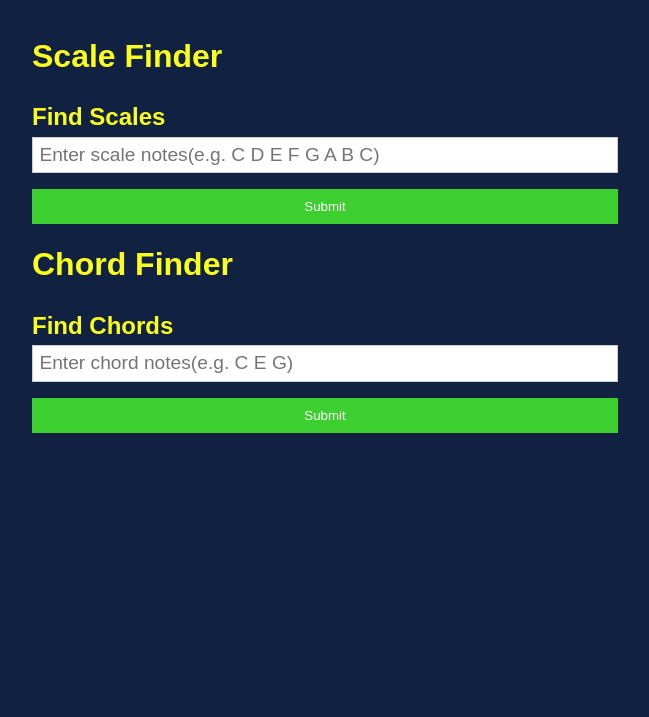
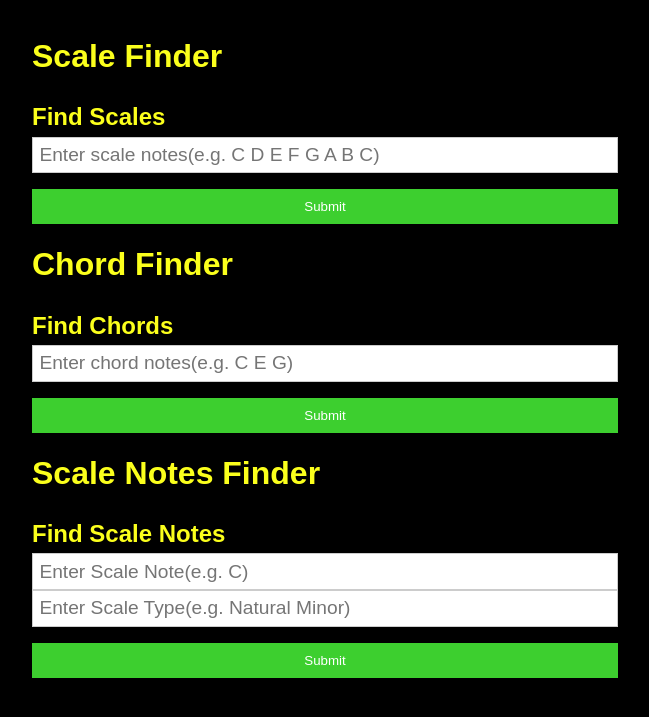
Before and after one commit to ShrikarSankpal/MusicMakingGuide, a Flask app: page / in a window 1280 px wide. Shown: the top 717 px of the page, without its empty margins (315-964 px from the left). Run offline with Flask 2, Linux system fonts and the light colour scheme; parts of the project's set-up code (start-up, migrations or seed data) failed here and were passed over.

Commit message:
added scale notes finder in web app, its still dirty though

```diff
--- a/app.py
+++ b/app.py
@@ -17,6 +17,17 @@ else:
 app.config['SQLALCHEMY_TRACK_MODIFICATIONS'] = False
 
 db = SQLAlchemy(app)
+
+#class scalesData(db.nodel):
+#    __tablename__='scalesData'
+#    note = db.Column(db.String(2))
+
+
+
+
+
+
+
 
 @app.route('/')
 def index():
@@ -39,5 +50,14 @@ def submit2():
         msg = cu.getChord(chord_notes)
         return render_template('success.html', message=msg)
 
+@app.route('/submit3', methods = ['POST'])
+def submit3():
+    if request.method == 'POST':
+        scale_base_note = request.form['scale_base_note']
+        scale_type = request.form['scale_type']
+        print("User entered :\n{},{}".format(scale_base_note,type(scale_base_note), scale_type, type(scale_type)))
+        msg = cu.getScaleNotes(scale_base_note, scale_type)
+        return render_template('success.html', message=msg)
+
 if __name__ == '__main__':
     app.run(host='127.0.0.1')
--- a/static/style1.css
+++ b/static/style1.css
@@ -5,7 +5,7 @@
 }
 
 body {
-	background: #102141;
+	background: #000000;
 	font-family: Arial, Helvetica, sans-serif;
 	color: rgb(251, 255, 28);
 	line-height: 1.6;
--- a/templates/index.html
+++ b/templates/index.html
@@ -31,6 +31,24 @@
             type="text"
             name="chord_notes"
             placeholder="Enter chord notes(e.g. C E G)"
+          />
+        </div>
+        <input type="submit" value="Submit" class="btn" />
+      </form>
+
+      <form action="/submit3" method="POST">
+        <h1>Scale Notes Finder</h1>
+        <div class="form-group">
+          <h2>Find Scale Notes</h2>
+          <input
+            type="text"
+            name="scale_base_note"
+            placeholder="Enter Scale Note(e.g. C)"
+          />
+          <input
+            type="text"
+            name="scale_type"
+            placeholder="Enter Scale Type(e.g. Natural Minor)"
           />
         </div>
         <input type="submit" value="Submit" class="btn" />
```
Also changed, not shown: collectionUtils.py (+12 -3 lines), 1 other file.
